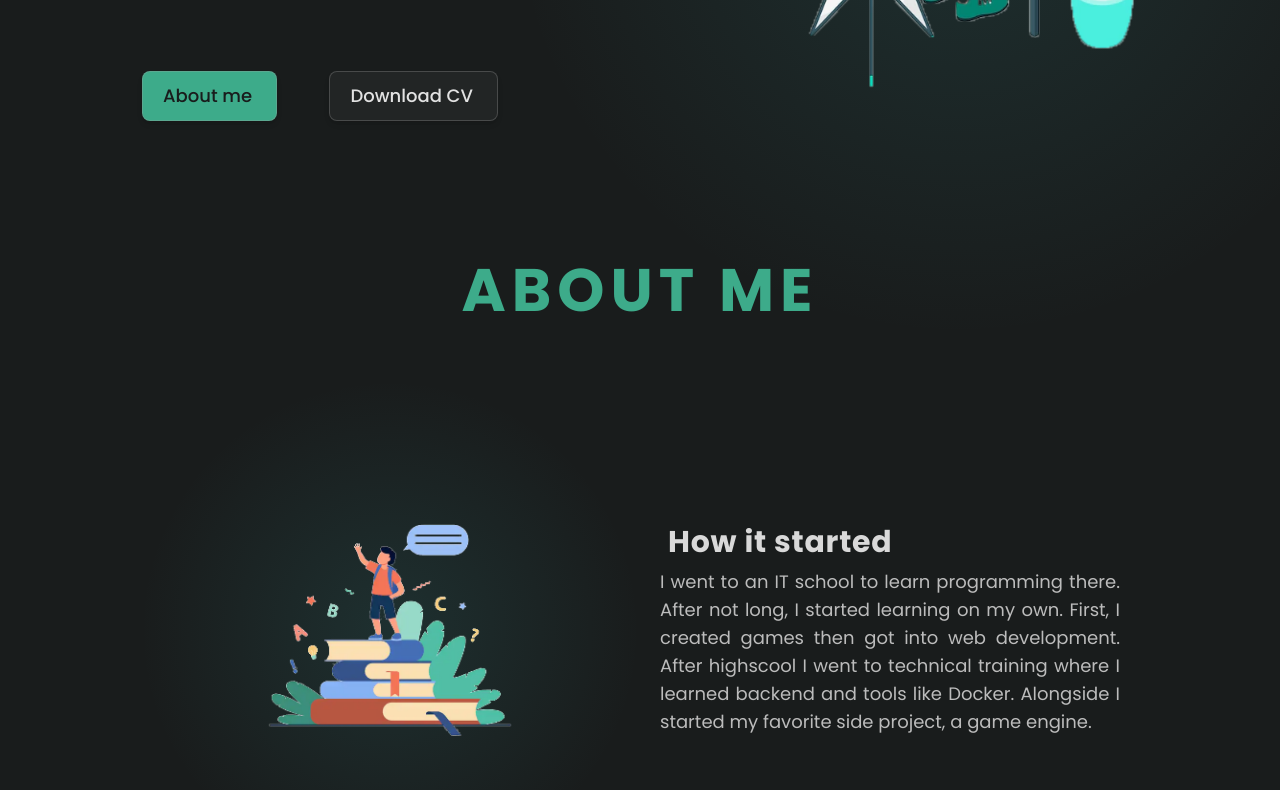
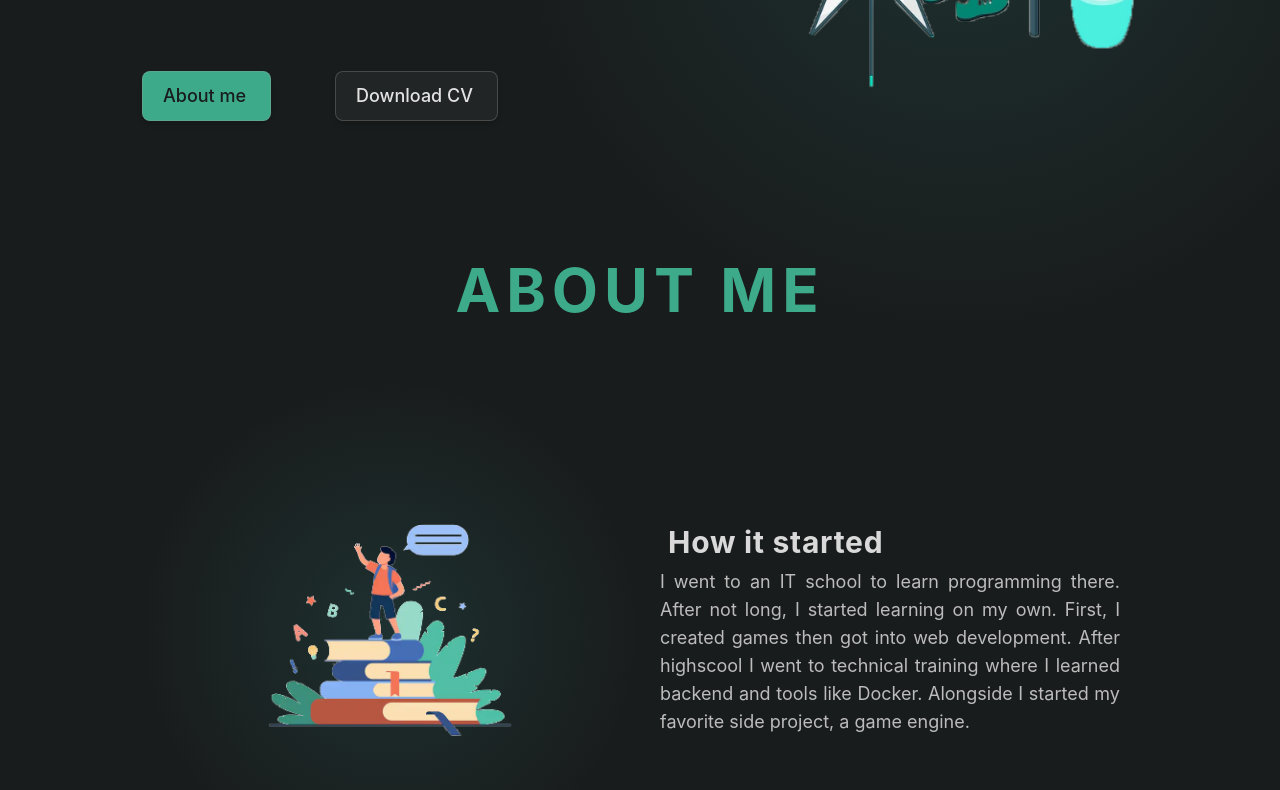
Before and after one commit to Resongeo/resongeo.github.io, an Astro site: page / in a window 1280 px wide. Shown: the part 540-1330 px from the top of the page. Built offline with nearby package versions, Linux system fonts and the light colour scheme; Astro itself is replaced by a stand-in of ours.

Commit message:
Change font to Inter

```diff
--- a/src/layouts/Layout.astro
+++ b/src/layouts/Layout.astro
@@ -44,14 +44,12 @@ const { title } = Astro.props;
 </html>
 
 <style lang="scss" is:global in>
-@import url('https://fonts.googleapis.com/css?family=Poppins:200,300,400,500,600,700,800,900&display=swap');
-
 @tailwind base;
 @tailwind components;
 @tailwind utilities;
 
 :root {
-  font-family: 'Poppins', sans-serif;
+  font-family: Inter;
 
   color: rgba(255, 255, 255, 0.87);
   @apply bg-default-bg;
```
